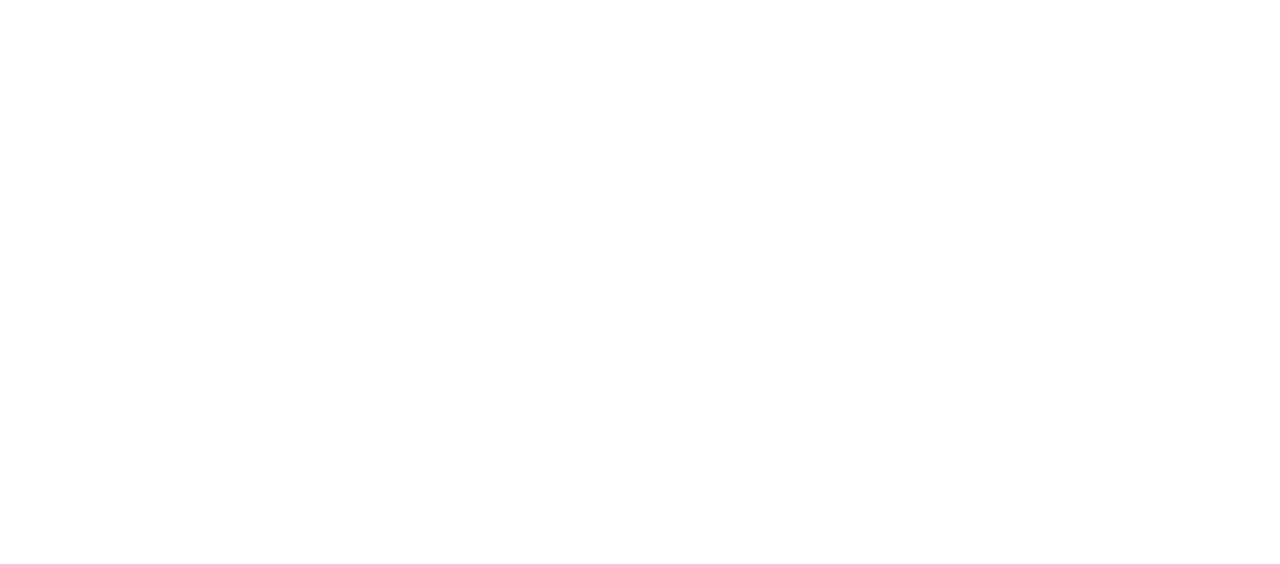
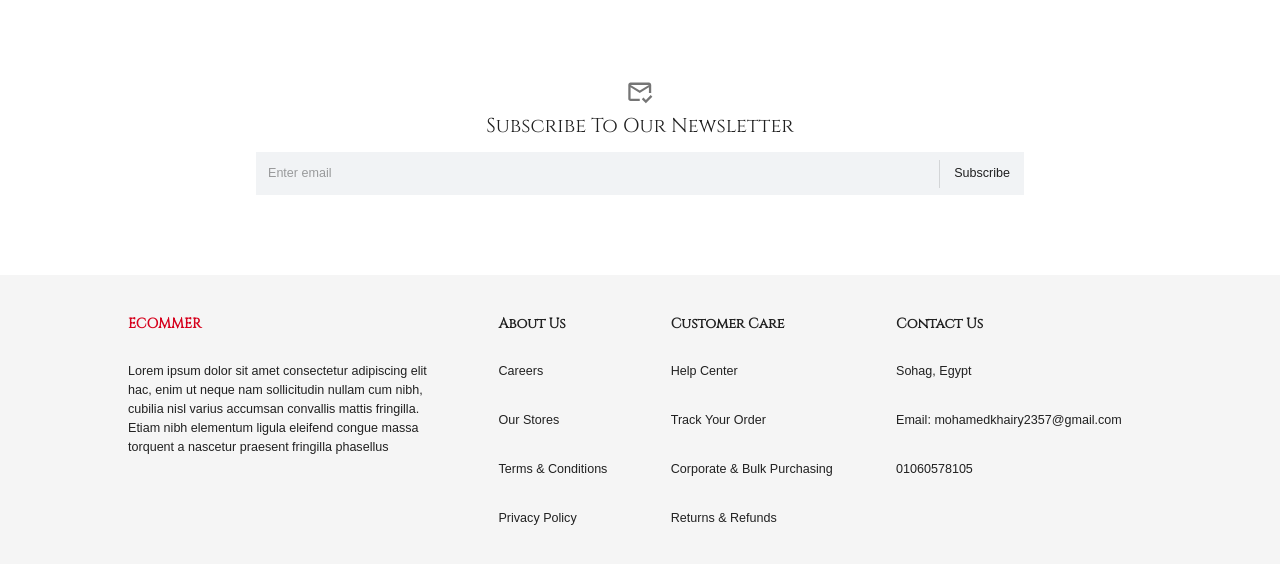
Before and after one commit to mohamedkhairy17696/ecommerce-project, a React (Create React App) app in the folder client/: page / in a window 1280 px wide. Shown: the part 911-1475 px from the top of the page. Before the commit the page ends 981 px from the top, so only its background shows below. Built offline with nearby package versions, Linux system fonts and the light colour scheme; no server answers; a web font is replaced by a local one.

Commit message:
home page done

```diff
--- a/client/src/App.js
+++ b/client/src/App.js
@@ -6,6 +6,7 @@
 import Confirmation from "./pages/checkout/Confirmation";
 import Navbar from "./pages/global/Navbar";
 import CartMenu from "./pages/global/CartMenu";
+import Footer from "./pages/global/Footer";
 
 const ScrollToTop = () => {
   const { pathname } = useLocation();
@@ -28,6 +29,7 @@
           <Route path="checkout/success" element={<Confirmation />} />
         </Routes>
         <CartMenu />
+        <Footer />
       </BrowserRouter>
     </div>
   );
--- /dev/null
+++ b/client/src/pages/global/Footer.jsx
@@ -0,0 +1,72 @@
+import { useTheme } from "@emotion/react";
+import { Box, Typography } from "@mui/material";
+import { shades } from "../../theme";
+
+function Footer() {
+  const {
+    palette: { neutral },
+  } = useTheme();
+  return (
+    <Box marginTop="70px" padding="40px 0" backgroundColor={neutral.light}>
+      <Box
+        width="80%"
+        margin="auto"
+        display="flex"
+        justifyContent="space-between"
+        flexWrap="wrap"
+        rowGap="30px"
+        columnGap="clamp(20px, 30px, 40px)"
+      >
+        <Box width="clamp(20%, 30%, 40%)">
+          <Typography
+            variant="h4"
+            fontWeight="bold"
+            mb="30px"
+            color={shades.secondary[500]}
+          >
+            ECOMMER
+          </Typography>
+          <div>
+            Lorem ipsum dolor sit amet consectetur adipiscing elit hac, enim ut
+            neque nam sollicitudin nullam cum nibh, cubilia nisl varius accumsan
+            convallis mattis fringilla. Etiam nibh elementum ligula eleifend
+            congue massa torquent a nascetur praesent fringilla phasellus
+          </div>
+        </Box>
+
+        <Box>
+          <Typography variant="h4" fontWeight="bold" mb="30px">
+            About Us
+          </Typography>
+          <Typography mb="30px">Careers</Typography>
+          <Typography mb="30px">Our Stores</Typography>
+          <Typography mb="30px">Terms & Conditions</Typography>
+          <Typography mb="30px">Privacy Policy</Typography>
+        </Box>
+
+        <Box>
+          <Typography variant="h4" fontWeight="bold" mb="30px">
+            Customer Care
+          </Typography>
+          <Typography mb="30px">Help Center</Typography>
+          <Typography mb="30px">Track Your Order</Typography>
+          <Typography mb="30px">Corporate & Bulk Purchasing</Typography>
+          <Typography mb="30px">Returns & Refunds</Typography>
+        </Box>
+
+        <Box width="clamp(20%, 25%, 30%)">
+          <Typography variant="h4" fontWeight="bold" mb="30px">
+            Contact Us
+          </Typography>
+          <Typography mb="30px">Sohag, Egypt</Typography>
+          <Typography mb="30px" sx={{ wordWrap: "break-word" }}>
+            Email: mohamedkhairy2357@gmail.com
+          </Typography>
+          <Typography mb="30px">01060578105</Typography>
+        </Box>
+      </Box>
+    </Box>
+  );
+}
+
+export default Footer;
--- a/client/src/pages/home/Home.jsx
+++ b/client/src/pages/home/Home.jsx
@@ -1,10 +1,12 @@
 import MainCarousel from "./MainCarousel";
 import ShoppingList from "./ShoppingList";
+import Subscribe from "./Subscribe";
 const Home = () => {
   return (
     <div className="home">
       <MainCarousel />
       <ShoppingList />
+      <Subscribe />
     </div>
   );
 };
--- /dev/null
+++ b/client/src/pages/home/Subscribe.jsx
@@ -0,0 +1,35 @@
+import { Box, InputBase, Divider, Typography, IconButton } from "@mui/material";
+import MarkEmailReadOutlinedIcon from "@mui/icons-material/MarkEmailReadOutlined";
+import { useState } from "react";
+const Subscribe = () => {
+  const [email, setEmail] = useState("");
+  return (
+    <Box width="80%" margin="80px auto" textAlign="center">
+      <IconButton>
+        <MarkEmailReadOutlinedIcon fontSize="large" />
+      </IconButton>
+      <Typography variant="h3">Subscribe To Our Newsletter</Typography>{" "}
+      <Box
+        p="2px 4px"
+        m="15px auto"
+        display="flex"
+        alignItems="center"
+        width="75%"
+        backgroundColor="#f1f3f5"
+      >
+        <InputBase
+          sx={{ ml: 1, flex: 1 }}
+          placeholder="Enter email"
+          onChange={(e) => setEmail(e.target.value)}
+          value={email}
+        />
+        <Divider sx={{ height: 28, m: 0.5 }} orientation="vertical" />
+        <Typography sx={{ p: "10px", ":hover": { cursor: "pointer" } }}>
+          Subscribe
+        </Typography>
+      </Box>
+    </Box>
+  );
+};
+
+export default Subscribe;
```
